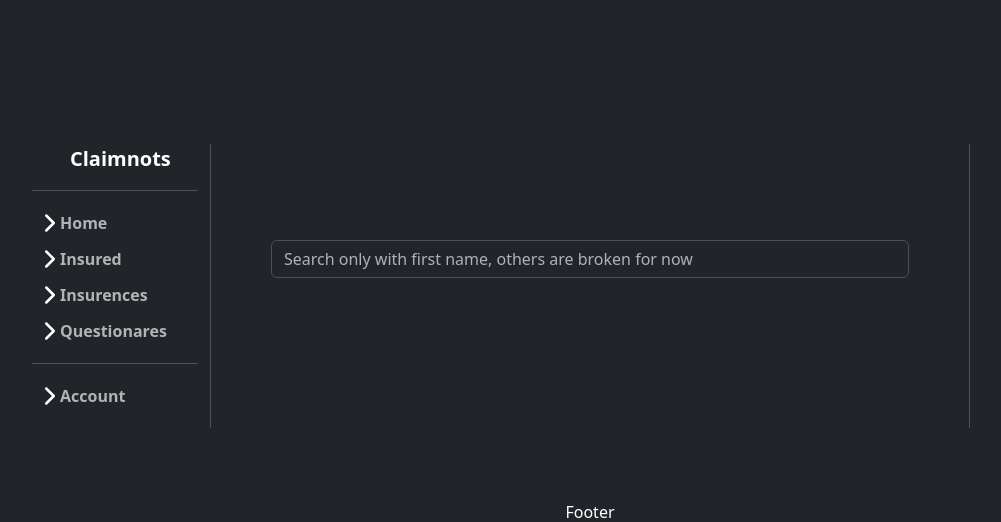
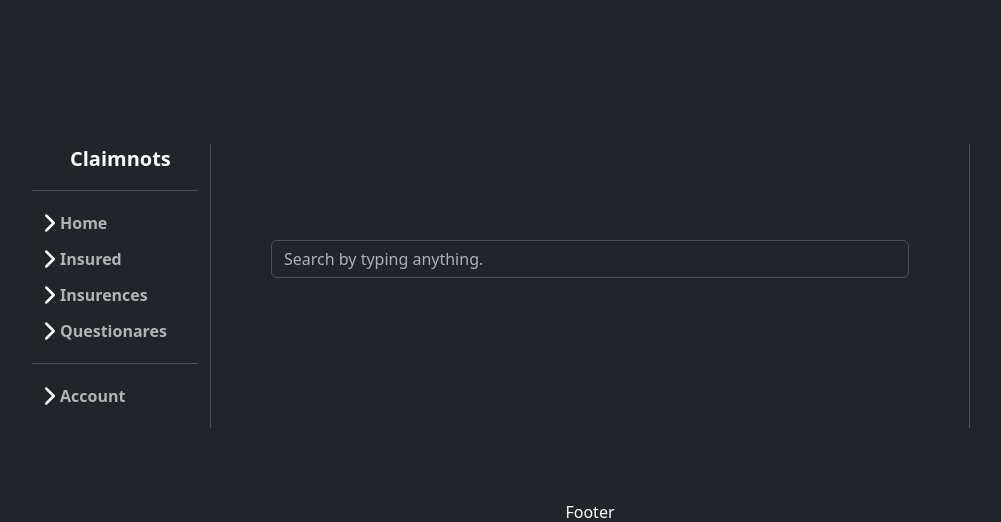
Before and after one commit to StalkerKindred/Insurence_evidation-Django, a Django app: template mainsite/Insurence_Web/templates/Insurence_Web/searching.html in a window 1280 px wide. Shown: the top 522 px of the page, without its empty margins (50-1051 px from the left). Run offline with Django 4.2, Linux system fonts and the light colour scheme; the template is opened without the code that fills it, so the values that code supplies are empty.

Commit message:
Bug fixed profile for insured, replaced placeholder text.

```diff
--- a/mainsite/Insurence_Web/templates/Insurence_Web/searching.html
+++ b/mainsite/Insurence_Web/templates/Insurence_Web/searching.html
@@ -8,7 +8,7 @@
         {% if query %}
             <input type="Search" name='q' class="form-control" id="exampleFormControlInput1" placeholder="{{ query }}">
         {% else %}
-            <input type="Search" name='q' class="form-control" id="exampleFormControlInput1" placeholder="Search only with first name, others are broken for now">
+            <input type="Search" name='q' class="form-control" id="exampleFormControlInput1" placeholder="Search by typing anything.">
         {% endif %}
     </form>
 </div>
--- a/mainsite/Insurence_Web/urls.py
+++ b/mainsite/Insurence_Web/urls.py
@@ -13,7 +13,7 @@ urlpatterns = [
     path("Insured/New", views.insured_new, name="Insured New"),
     path("Insured/Searching", views.search, {"model": InsuredPersons}, name="Insured Searching"),
     #path("insured/searching/{sql bs}", views.insured_new, name="insured new"),
-    path("Insured/Profile/<int:id>", views.insured_profile, name="Insured Profile"),
+    path("Insured/Profile/<int:model_id>", views.insured_profile, name="Insured Profile"),
     #Insurence things
     path("Insurence/New", views.insurence_new, name="Insurence New"),
     #Questionare things
```
